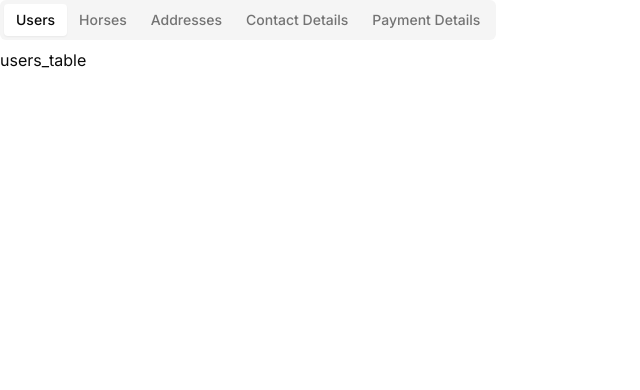
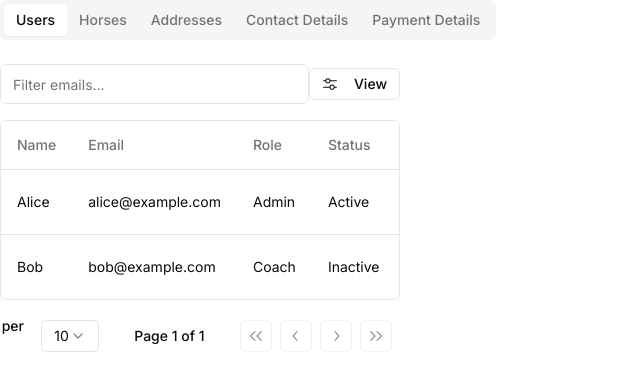
Before and after one commit to ST10019838/Team-Quaternary_XBCAD7319, a Next.js app in the folder application/: page /admin in a window 1280 px wide. Shown: the top 390 px of the page, without its empty margins (0-640 px from the left). Built offline with nearby package versions, Linux system fonts and the light colour scheme.

Commit message:
feat(ui): added users table columns

```diff
--- a/application/src/components/ui/users-table.tsx
+++ b/application/src/components/ui/users-table.tsx
@@ -1,3 +1,51 @@
+'use client'
+
+import { ColumnDef } from '@tanstack/react-table'
+import { Button } from '@/components/shadcn-ui/button'
+import { DataTable } from '../shadcn-ui/data-table'
+import { DropdownMenu, DropdownMenuContent, DropdownMenuItem, DropdownMenuTrigger } from '@/components/shadcn-ui/dropdown-menu'
+import { MoreHorizontal } from 'lucide-react'
+import { useState } from 'react'
+
+type User = {
+  id: string
+  name: string
+  email: string
+  role: string
+  status: 'Active' | 'Inactive'
+}
+
+//DUMMY DATA THAT NEEDS TO CHANGE
+const initialUsers: User[] = [
+  { id: '1', name: 'Alice', email: 'alice@example.com', role: 'Admin', status: 'Active' },
+  { id: '2', name: 'Bob', email: 'bob@example.com', role: 'Coach', status: 'Inactive' },
+]
+
 export default function UsersTable() {
-  return <div>users_table</div>
+  const [data] = useState<User[]>(initialUsers)
+
+  const columns: ColumnDef<User>[] = [
+    { accessorKey: 'name', header: 'Name' },
+    { accessorKey: 'email', header: 'Email' },
+    { accessorKey: 'role', header: 'Role' },
+    { accessorKey: 'status', header: 'Status' },
+    {
+      id: 'actions',
+      cell: ({ row }) => (
+        <DropdownMenu>
+          <DropdownMenuTrigger asChild>
+            <Button variant="ghost" className="h-8 w-8 p-0">
+              <MoreHorizontal className="h-4 w-4" />
+            </Button>
+          </DropdownMenuTrigger>
+          <DropdownMenuContent>
+            <DropdownMenuItem>View Profile</DropdownMenuItem>
+            <DropdownMenuItem>Deactivate</DropdownMenuItem>
+          </DropdownMenuContent>
+        </DropdownMenu>
+      ),
+    },
+  ]
+
+  return <DataTable columns={columns} data={data} />
 }
```
